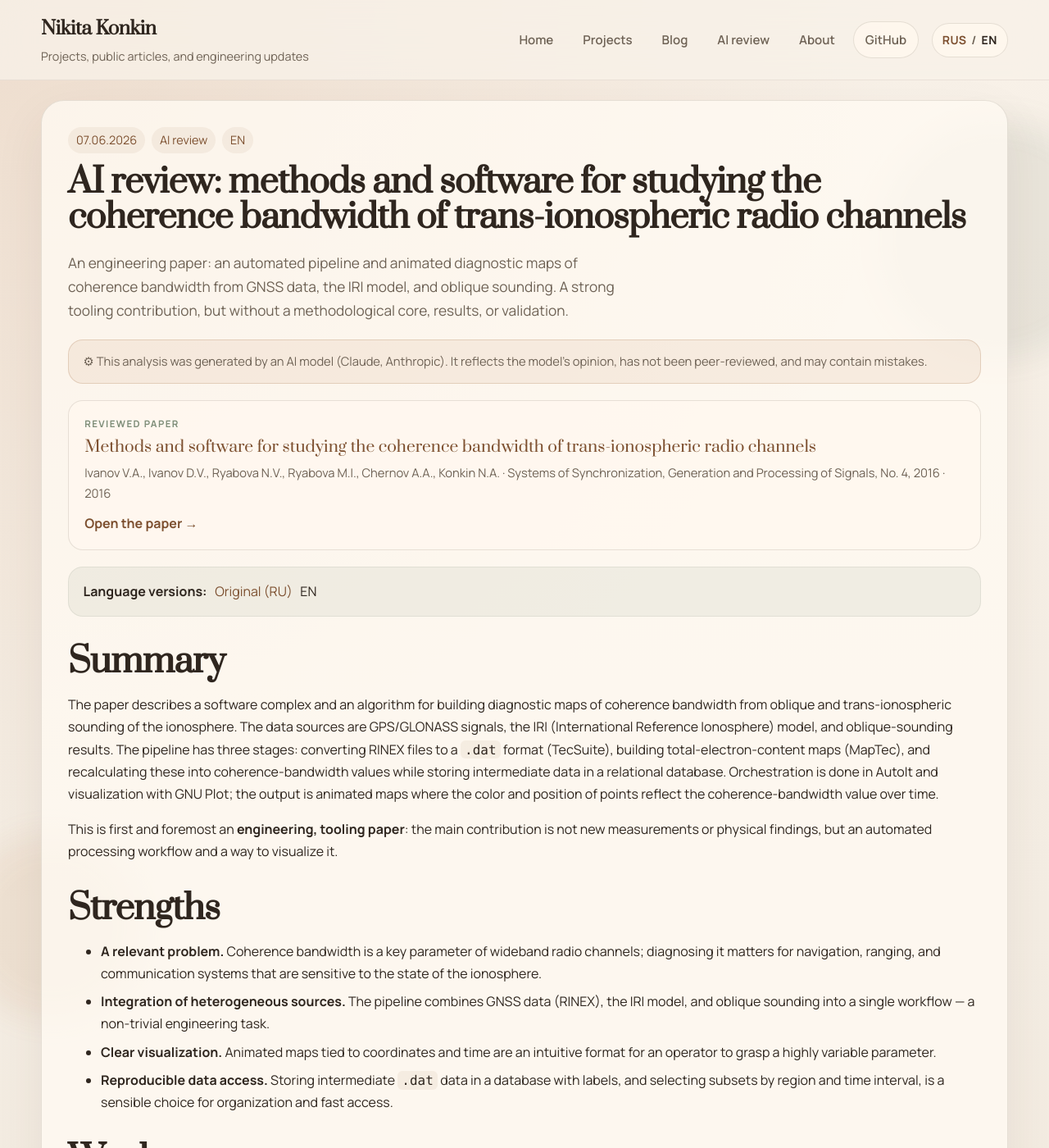
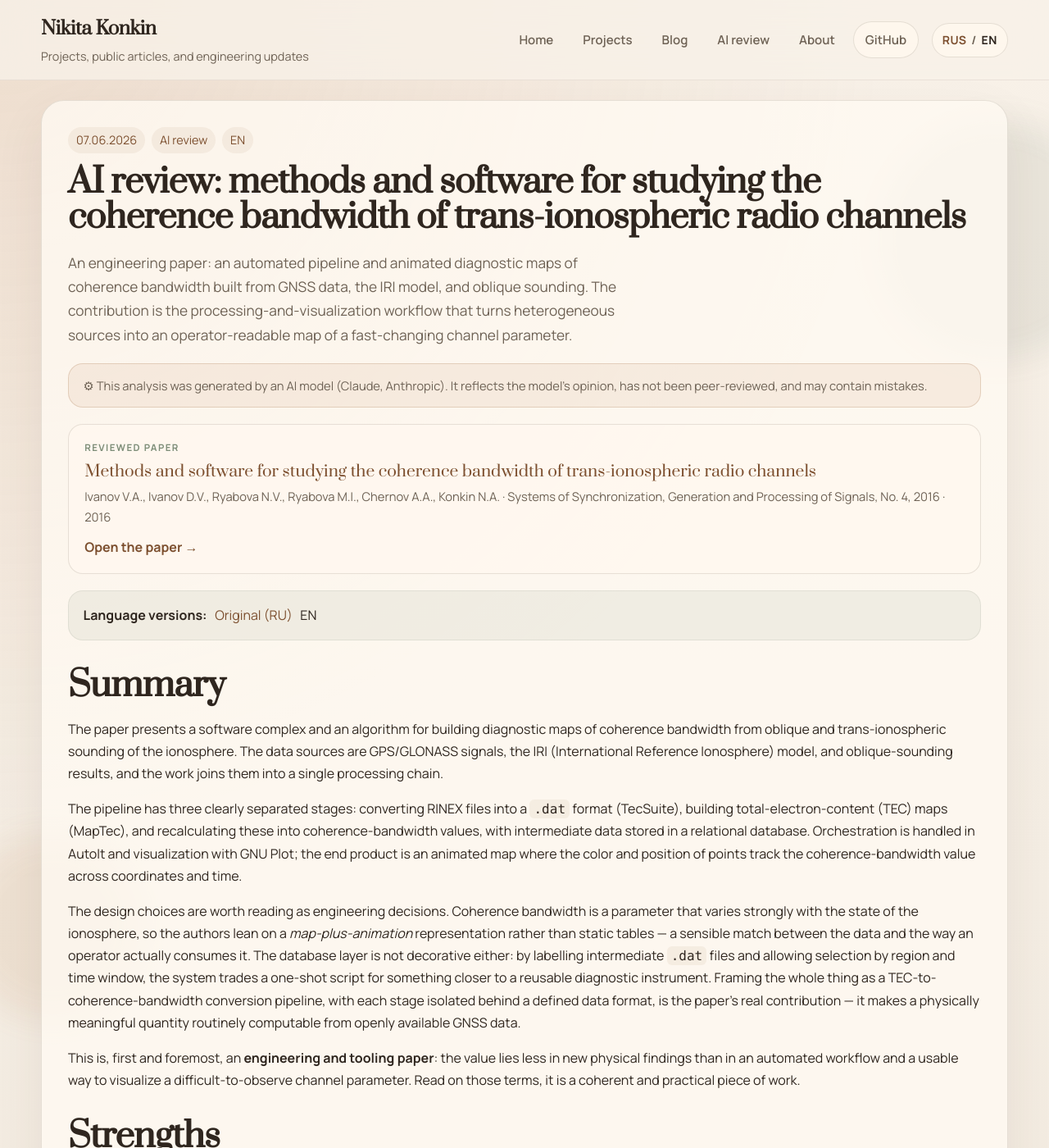
Before and after one commit to nikita-konkin/nikita-konkin.github.io, a Jekyll site: the page built from _reviews/2026-06-07-polosy-kogerentnosti-en.md, in a window 1280 px wide and 1400 px high. Shown: the whole window at 82% size. Built offline with Jekyll 4.4.1, drawn with Linux system fonts in a browser that asks for light colours; some of the changed text lies outside the part shown.

Commit message:
Rebalance first AI review, add CriMiCo 2016 review, add eLibrary snapshot
- Soften and refocus the first review (polosy-kogerentnosti) on analysis;
  shrink Weaknesses to a short "Notes and limitations" section (ru+en).
- Add AI review of the CriMiCo 2016 paper (id=29787129), the fuller version
  that includes the coherence-bandwidth definition and formulas (ru+en).
- Add a compact scientometric snapshot + eLibrary profile link to the
  /ai-review/ index (bilingual, responsive stat grid).
- Fix unquoted-colon YAML in the RU ai-review front matter.

Co-Authored-By: Claude Opus 4.8 <noreply@anthropic.com>

```diff
--- a/_includes/page_ai_reviews.html
+++ b/_includes/page_ai_reviews.html
@@ -8,6 +8,8 @@
   {% assign intro = 'Здесь собраны разборы моих научных работ, сделанные ИИ: краткое резюме, сильные стороны, слабые места и конкретные предложения. Каждый разбор отражает мнение ИИ-модели (Claude, Anthropic); это не научное рецензирование, и он может содержать ошибки.' %}
   {% assign empty_msg = 'Пока не опубликовано ни одного разбора.' %}
 {% endif %}
+
+{% include science_profile.html %}
 
 <p class="section-note">{{ intro }}</p>
 
--- a/_reviews/2026-06-07-polosy-kogerentnosti-en.md
+++ b/_reviews/2026-06-07-polosy-kogerentnosti-en.md
@@ -4,7 +4,7 @@ pair: polosy-kogerentnosti
 lang: en
 date: 2026-06-07
 translation_of: 2026-06-07-polosy-kogerentnosti.md
-summary: "An engineering paper: an automated pipeline and animated diagnostic maps of coherence bandwidth from GNSS data, the IRI model, and oblique sounding. A strong tooling contribution, but without a methodological core, results, or validation."
+summary: "An engineering paper: an automated pipeline and animated diagnostic maps of coherence bandwidth built from GNSS data, the IRI model, and oblique sounding. The contribution is the processing-and-visualization workflow that turns heterogeneous sources into an operator-readable map of a fast-changing channel parameter."
 paper_title: "Methods and software for studying the coherence bandwidth of trans-ionospheric radio channels"
 paper_authors: "Ivanov V.A., Ivanov D.V., Ryabova N.V., Ryabova M.I., Chernov A.A., Konkin N.A."
 paper_year: 2016
@@ -15,41 +15,37 @@ tags: [ionosphere, radio-sounding, GNSS, data-processing, software]
 
 ## Summary
 
-The paper describes a software complex and an algorithm for building diagnostic maps of coherence bandwidth from oblique and trans-ionospheric sounding of the ionosphere. The data sources are GPS/GLONASS signals, the IRI (International Reference Ionosphere) model, and oblique-sounding results. The pipeline has three stages: converting RINEX files to a `.dat` format (TecSuite), building total-electron-content maps (MapTec), and recalculating these into coherence-bandwidth values while storing intermediate data in a relational database. Orchestration is done in AutoIt and visualization with GNU Plot; the output is animated maps where the color and position of points reflect the coherence-bandwidth value over time.
+The paper presents a software complex and an algorithm for building diagnostic maps of coherence bandwidth from oblique and trans-ionospheric sounding of the ionosphere. The data sources are GPS/GLONASS signals, the IRI (International Reference Ionosphere) model, and oblique-sounding results, and the work joins them into a single processing chain.
 
-This is first and foremost an **engineering, tooling paper**: the main contribution is not new measurements or physical findings, but an automated processing workflow and a way to visualize it.
+The pipeline has three clearly separated stages: converting RINEX files into a `.dat` format (TecSuite), building total-electron-content (TEC) maps (MapTec), and recalculating these into coherence-bandwidth values, with intermediate data stored in a relational database. Orchestration is handled in AutoIt and visualization with GNU Plot; the end product is an animated map where the color and position of points track the coherence-bandwidth value across coordinates and time.
+
+The design choices are worth reading as engineering decisions. Coherence bandwidth is a parameter that varies strongly with the state of the ionosphere, so the authors lean on a *map-plus-animation* representation rather than static tables — a sensible match between the data and the way an operator actually consumes it. The database layer is not decorative either: by labelling intermediate `.dat` files and allowing selection by region and time window, the system trades a one-shot script for something closer to a reusable diagnostic instrument. Framing the whole thing as a TEC-to-coherence-bandwidth conversion pipeline, with each stage isolated behind a defined data format, is the paper's real contribution — it makes a physically meaningful quantity routinely computable from openly available GNSS data.
+
+This is, first and foremost, an **engineering and tooling paper**: the value lies less in new physical findings than in an automated workflow and a usable way to visualize a difficult-to-observe channel parameter. Read on those terms, it is a coherent and practical piece of work.
 
 ## Strengths
 
 - **A relevant problem.** Coherence bandwidth is a key parameter of wideband radio channels; diagnosing it matters for navigation, ranging, and communication systems that are sensitive to the state of the ionosphere.
-- **Integration of heterogeneous sources.** The pipeline combines GNSS data (RINEX), the IRI model, and oblique sounding into a single workflow — a non-trivial engineering task.
-- **Clear visualization.** Animated maps tied to coordinates and time are an intuitive format for an operator to grasp a highly variable parameter.
-- **Reproducible data access.** Storing intermediate `.dat` data in a database with labels, and selecting subsets by region and time interval, is a sensible choice for organization and fast access.
+- **Integration of heterogeneous sources.** Combining GNSS data (RINEX), the IRI model, and oblique sounding into one workflow is a non-trivial engineering task, and the staged design keeps each source's role clear.
+- **Representation that fits the data.** Animated maps tied to coordinates and time are an intuitive format for grasping a highly variable parameter — the visualization is chosen to match how the quantity behaves, not just to look finished.
+- **An eye toward reuse.** Storing labelled intermediate `.dat` data in a database and selecting subsets by region and time interval turns a processing script into something closer to a queryable instrument.
 
-## Weaknesses
+## Notes and limitations
 
-- **No methodological core.** The central link — exactly how total electron content and IRI data are converted into coherence bandwidth — is left as a black box: there is no definition of coherence bandwidth, no formulas, no channel model, and no stated assumptions. This is precisely where the scientific value lies, and it is not disclosed.
-- **No results or validation.** The tool is described, but there are no quantitative results, no comparison with independent measurements, and no accuracy or error estimates. It is impossible to judge how well the maps reflect reality.
-- **Questionable tooling choice.** Orchestrating the pipeline and "automating TecSuite" via AutoIt means driving a graphical interface, which is brittle and poorly reproducible compared with programmatic interfaces (API/CLI) and a scientific data-processing stack.
-- **Internal inconsistency.** Figure 2 names MySQL as the store, while the text says PostgreSQL — a discrepancy in the description of a key component.
-- **The "algorithm" is only sketched.** The algorithm figure is a three-box flow diagram rather than an algorithm with steps or pseudocode; there is not enough detail to reproduce it.
-- **Thin literature review.** Only two references; the work is not positioned against existing methods for estimating coherence bandwidth or processing TEC.
-- **Dependence on proprietary tools.** TecSuite and MapTec are used but not described; the code and test data are unavailable, which limits reproducibility.
+This is a short conference-format paper, so several points are best read as natural boundaries of the format rather than flaws:
+
+- **The physics is referenced more than derived here.** The exact relation that turns TEC and IRI data into coherence bandwidth is stated only briefly; the full definition, channel model, and assumptions live in the authors' companion publications. A reader meeting only this paper has to take that link on trust.
+- **Outputs are shown, but not yet validated.** Example maps are presented, but without a quantitative comparison against independent measurements (e.g. chirp sounding) it is hard to judge how closely they track reality. A short validation case would considerably strengthen the claim.
+- **One small inconsistency.** Figure 2 names MySQL as the store while the text says PostgreSQL — a minor but easily fixed discrepancy in the description of a key component.
 
 ## Suggestions
 
-- State the definition of coherence bandwidth explicitly and the formula for computing it from TEC/IRI and channel parameters (e.g. via the relation to delay spread), with the assumptions listed.
-- Add a validation section: compare map-derived values with independent measurements (e.g. chirp sounding) and report error metrics.
-- Replace GUI automation with API/CLI processing or a scientific stack (e.g. Python with pandas/NumPy) to improve robustness and reproducibility.
-- Resolve the database discrepancy and document the schema.
-- Expand the literature review and explicitly compare the approach with existing methods.
-- Provide quantitative example maps and a short case study.
-- Consider publishing the pipeline code and a test dataset openly.
+- Include, even briefly, the working definition of coherence bandwidth and the formula used to compute it from TEC/IRI and channel parameters, with the assumptions listed, so the paper stands on its own.
+- Add a short validation: compare map-derived values with an independent measurement and report an error metric.
+- Resolve the MySQL/PostgreSQL discrepancy and sketch the database schema.
 
 ## Questions for the authors
 
-- How exactly is coherence bandwidth derived from total electron content and IRI data? What channel model is used?
-- What are the spatial and temporal resolution of the maps and their accuracy? Was any validation against measurements performed?
-- What motivated the choice of AutoIt for orchestration, and how does it affect the pipeline's performance and robustness?
-- Which store is actually used — MySQL or PostgreSQL?
+- What spatial and temporal resolution do the maps reach, and has any validation against measurements been done?
 - How are oblique-sounding and trans-ionospheric data fused and cross-calibrated?
+- What motivated AutoIt for orchestration, and how does it affect the pipeline's robustness at scale?
--- a/ai-review.html
+++ b/ai-review.html
@@ -1,7 +1,7 @@
 ---
 layout: page
 title: Что ИИ думает о моих научных работах
-description: Разборы научных публикаций, сделанные ИИ: резюме, сильные и слабые стороны, предложения.
+description: "Разборы научных публикаций, сделанные ИИ: резюме, сильные и слабые стороны, предложения."
 permalink: /ai-review/
 lang: ru
 translation_url: /en/ai-review/
--- a/assets/css/main.css
+++ b/assets/css/main.css
@@ -756,6 +756,75 @@ h4,
   margin-top: 0.7rem;
 }
 
+.science-profile {
+  margin: 0 0 1.75rem;
+  padding: 1.4rem 1.5rem;
+  border-radius: var(--radius-small);
+  background: var(--accent-soft);
+  border: 1px solid var(--border);
+}
+
+.science-profile__eyebrow {
+  margin: 0;
+  color: var(--accent-deep);
+  text-transform: uppercase;
+  letter-spacing: 0.14em;
+  font-size: 0.72rem;
+  font-weight: 700;
+}
+
+.science-profile__meta {
+  margin: 0.45rem 0 0;
+  color: var(--text-muted);
+  font-size: 0.92rem;
+}
+
+.science-profile__stats {
+  margin-top: 1.2rem;
+  display: grid;
+  grid-template-columns: repeat(3, 1fr);
+  gap: 0.9rem 1.1rem;
+}
+
+.science-stat {
+  display: flex;
+  flex-direction: column;
+  gap: 0.2rem;
+}
+
+.science-stat__value {
+  font-family: "Prata", Georgia, serif;
+  font-size: 1.55rem;
+  line-height: 1.1;
+  color: var(--accent-deep);
+}
+
+.science-stat__label {
+  font-size: 0.82rem;
+  color: var(--text-muted);
+}
+
+.science-profile__foot {
+  margin: 1.25rem 0 0;
+  display: flex;
+  flex-wrap: wrap;
+  align-items: baseline;
+  justify-content: space-between;
+  gap: 0.4rem 1rem;
+}
+
+.science-profile__ids {
+  font-size: 0.78rem;
+  color: var(--text-muted);
+  letter-spacing: 0.02em;
+}
+
+@media (max-width: 640px) {
+  .science-profile__stats {
+    grid-template-columns: repeat(2, 1fr);
+  }
+}
+
 .prose {
   color: var(--text);
 }
```
Also changed, not shown: _includes/science_profile.html (added, +45 -0 lines), _reviews/2026-06-07-polosy-kogerentnosti.md (+21 -25 lines), _reviews/2026-06-08-elektronnye-karty-en.md (added, +52 -0 lines), _reviews/2026-06-08-elektronnye-karty.md (added, +51 -0 lines).
